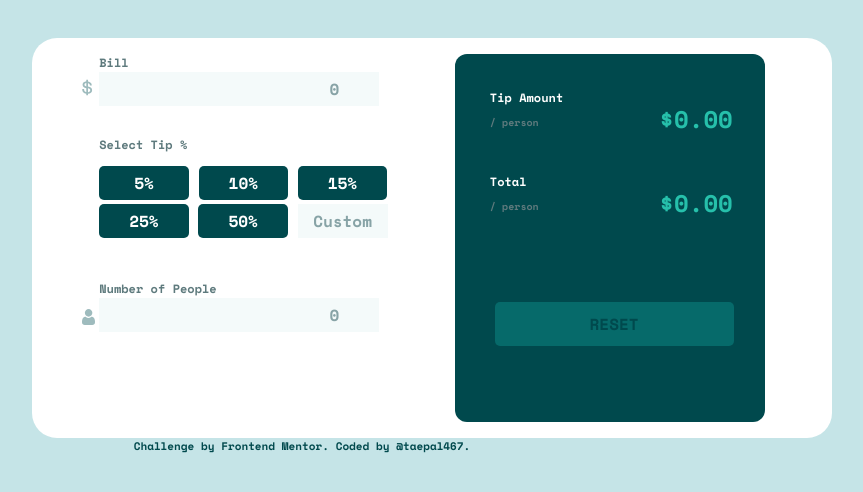
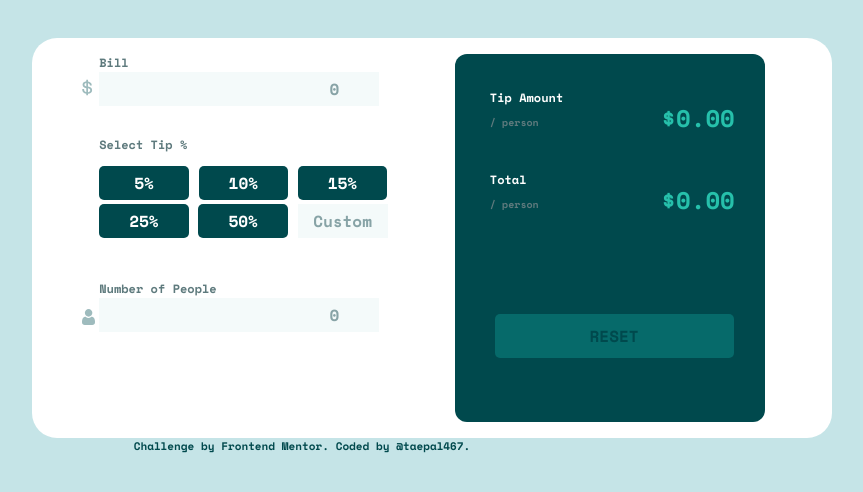
Before and after one commit to taepal467/tip_calculator_app, a plain HTML site: page index.html in a window 1280 px wide. Shown: the part 176-668 px from the top of the page, without its empty margins (338-1201 px from the left). Drawn offline with nearby package versions, Linux system fonts and the light colour scheme.

Commit message:
Made minor adjustments

```diff
--- a/index.html
+++ b/index.html
@@ -25,16 +25,16 @@
       <div class="tip-input">
           <!-- Bill input -->
           <label for="bill" class="label-title bill">Bill</label>
-          <input type="number" id="bill" class="bill-input" placeholder="0" name="bill" value="">
+          <input type="number" id="bill" class="bill-input" placeholder="0" name="bill">
           <img src="images/icon-dollar.svg" id="dollar-sign" alt="dollar sign">
 
           <!-- Tip buttons input-->
           <div class="tip-btns">
           <label for="tip" class="label-title select">Select Tip %</label>
             <div class="col">
-              <button type="number" class="tip-buttons five" value="5%">5%</button>
-              <button class="tip-buttons ten" value="10%">10%</button>
-              <button class="tip-buttons fifteen" value="15%">15%</button>
+              <button type="button" class="tip-buttons five" value="5%">5%</button>
+              <button type="button"  class="tip-buttons ten" value="10%">10%</button>
+              <button type="button"  class="tip-buttons fifteen" value="15%">15%</button>
             </div>
             <div class="col">
               <button type="button" class="tip-buttons twenty-five" value="25%">25%</button>
@@ -58,14 +58,14 @@
             <label class="sub-label" for="total">/ person</label>
           </div>
           <div class="col input-col">
-            <input type="number" id="amount" class="amount-input" name="amount" placeholder="$0.00">
+            <p id="amount" class="amount-input">$0.00</p>
           </div>
           <div class="col total-col">
             <label class="total-label" for="total">Total</label><br>
             <label class="sub-label" for="total"> / person</label>
           </div>
           <div class="col input-col">
-            <input type="number" id="total" class="total-input" name="total" placeholder="$0.00">
+            <p id="total" class="total-input">$0.00</p>
           </div>
 
           <!-- Reset Button -->
```
